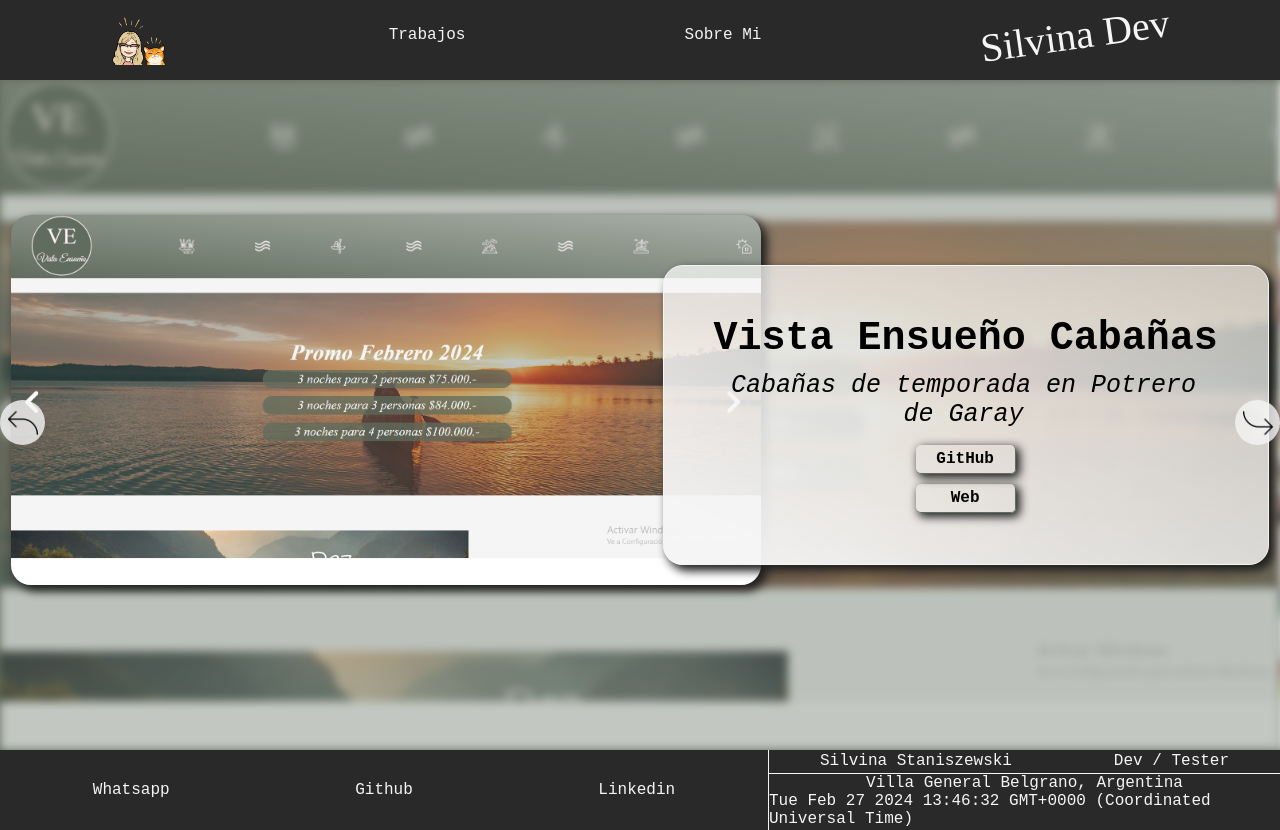
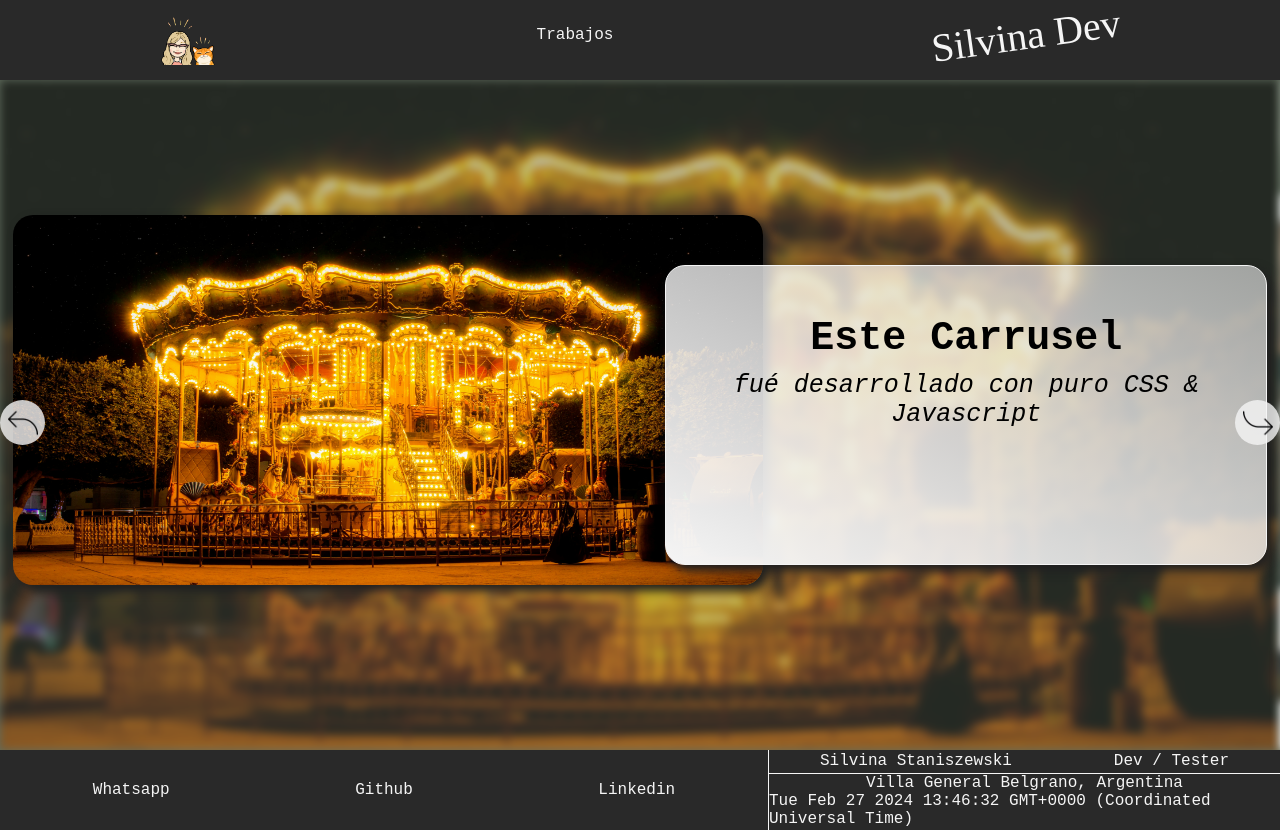
Before and after one commit to SilviStani/silvina_portfolio, a Next.js app: page /works in a window 1280 px wide. Built offline with nearby package versions, Linux system fonts and the light colour scheme.

Commit message:
finish a simple portfolio

```diff
--- a/Components/Header/data.js
+++ b/Components/Header/data.js
@@ -3,16 +3,11 @@ export const data = [
     id: 1,
     title: "Silvina Dev",
     url: "/",
-        src: "/assets/github_st.png"
+    src: "/assets/github_st.png",
   },
   {
     id: 2,
     title: "Trabajos",
     url: "/works",
   },
-    {
-        id: 3,
-        title: "Sobre Mi",
-        url: "/me",
-    },
-]
+];
--- a/Styles/Works.module.css
+++ b/Styles/Works.module.css
@@ -24,7 +24,7 @@
 
 .wrapperPublicidad {
     height: 100%;
-    width: 1100vw;
+    width: 1200vw;
     display: flex;
     transition: all 1.5s ease-in-out;
 }
@@ -54,6 +54,8 @@
 }
 
 .imageCarousel{
+    display: flex;
+    flex-wrap: wrap;
     border-radius: 20px;
     box-shadow: 5px 5px 10px 1px rgb(32, 32, 32);
 }
@@ -66,6 +68,10 @@
     border-radius: 20px;
     height: 300px;
     box-shadow: 5px 5px 10px 1px rgb(32, 32, 32);
+    display: flex;
+    flex-direction: column;
+    align-items: center;
+    justify-content: center;
 }
 
 .title {
--- a/src/app/works/data.js
+++ b/src/app/works/data.js
@@ -1,4 +1,12 @@
 export const data = [
+  {
+    id: 0,
+    title: "Este Carrusel",
+    desc: "fué desarrollado con puro CSS & Javascript",
+    srcGit: "",
+    srcWeb: "",
+    image: "/assets/carrusel.jpg",
+  },
   {
     id: 1,
     title: "Vista Ensueño Cabañas",
--- a/src/app/works/page.jsx
+++ b/src/app/works/page.jsx
@@ -10,8 +10,8 @@ const Works = () => {
   const [index, setIndex] = useState(0);
   const handleArrow = (direction) => {
     direction === "l"
-      ? setIndex(index !== 0 ? index - 1 : 10)
-      : setIndex(index !== 10 ? index + 1 : 0);
+      ? setIndex(index !== 0 ? index - 1 : 11)
+      : setIndex(index !== 11 ? index + 1 : 0);
   };
   return (
     <section className={styles.ContainerP}>
@@ -40,7 +40,7 @@ const Works = () => {
               alt={d.title}
               layout="fill"
               objectFit="cover"
-              style={{filter: "blur(5px)"}}
+              style={{ filter: "blur(5px)" }}
             />
             <article className={styles.contDesc} key={d.id}>
               <article className={styles.LeftCont}>
@@ -58,16 +58,24 @@ const Works = () => {
                 <h3 className={styles.title}>{d.title}</h3>
                 <p className={styles.desc}>{d.desc}</p>
                 <article className={styles.links}>
-                  <Link href={d.srcGit} className={styles.link} target={d.target}>
+                  {d.srcGit.length > 0 ? (
+                    <Link
+                      href={d.srcGit}
+                      className={styles.link}
+                      target={d.target}
+                    >
                       <p>GitHub</p>
                     </Link>
-                  {d.srcWeb.length > 0 ?
-                  <Link href={d.srcWeb} className={styles.link} >
+                  ) : (
+                    <span style={{display: "none"}}></span>
+                  )}
+                  {d.srcWeb.length > 0 ? (
+                    <Link href={d.srcWeb} className={styles.link}>
                       <p>Web</p>
                     </Link>
-                  :
-                  <span></span>
-                  }
+                  ) : (
+                    <span style={{display: "none"}}></span>
+                  )}
                 </article>
               </article>
             </article>
```
Also changed, not shown: src/app/me/layout.jsx (deleted, +0 -15 lines), src/app/me/page.jsx (deleted, +0 -17 lines), public/assets/carrusel.jpg (added). Lines whose indentation alone changed are shown as unchanged.
